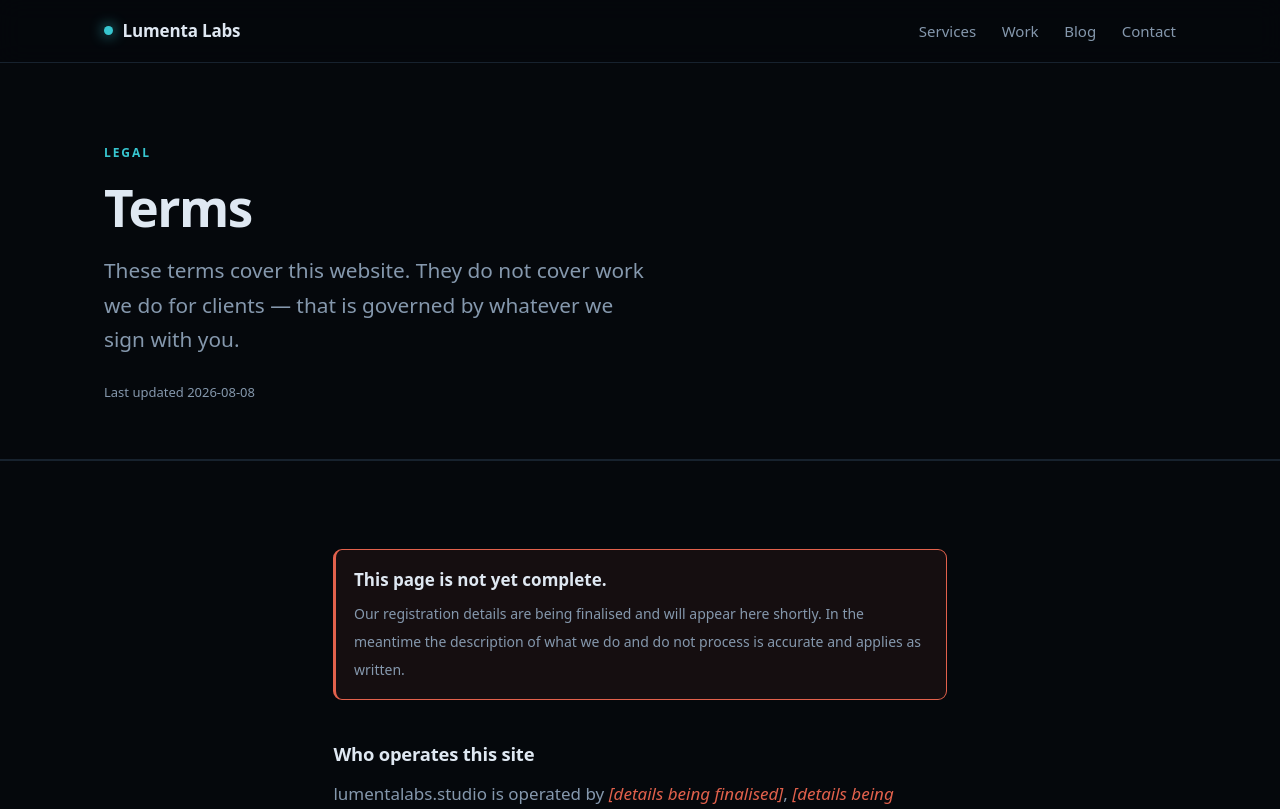
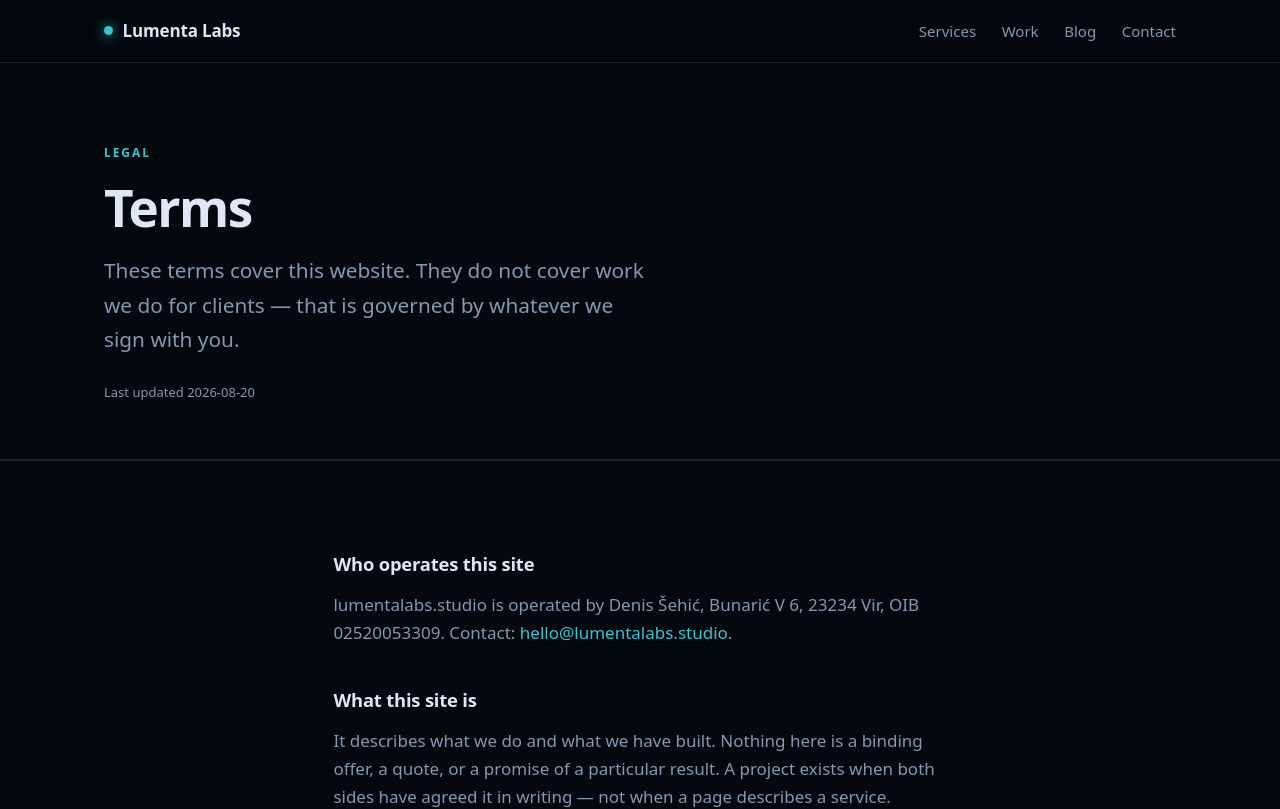
Before and after one commit to frutika/lumentalabs-studio, a Next.js app: page /terms in a window 1280 px wide. Shown: the top 809 px of the page. Built offline with nearby package versions, Linux system fonts and the light colour scheme.

Commit message:
Fill in legal controller identity (entity, address, OIB) (#5)
Privacy/Terms/Cookies pages read these from site.config.js; they were
still TODO placeholders showing a "not yet complete" notice.

Co-authored-by: root <root@srv1530761.hstgr.cloud>

```diff
--- a/site.config.js
+++ b/site.config.js
@@ -44,14 +44,11 @@ export const isPlaceholder = (v) => typeof v === 'string' && v.trimStart().start
 // These MUST be filled in before the policies mean anything - they are the one
 // thing that cannot be inferred from the code.
 export const legal = {
-  // TODO: exact registered name, e.g. "Lumenta Labs j.d.o.o." or your obrt name.
-  entity: 'TODO — registered business name',
-  // TODO: registered address as it appears in the court/craft register.
-  address: 'TODO — registered address',
-  // TODO: OIB (Croatian personal identification number of the business).
-  oib: 'TODO — OIB',
+  entity: 'Denis Šehić',
+  address: 'Bunarić V 6, 23234 Vir',
+  oib: '02520053309',
   jurisdiction: 'Croatia',
-  updated: '2026-08-08',
+  updated: '2026-08-20',
 };
 
 // Flip `enabled` to true only when a measurement tool is actually installed.
```
